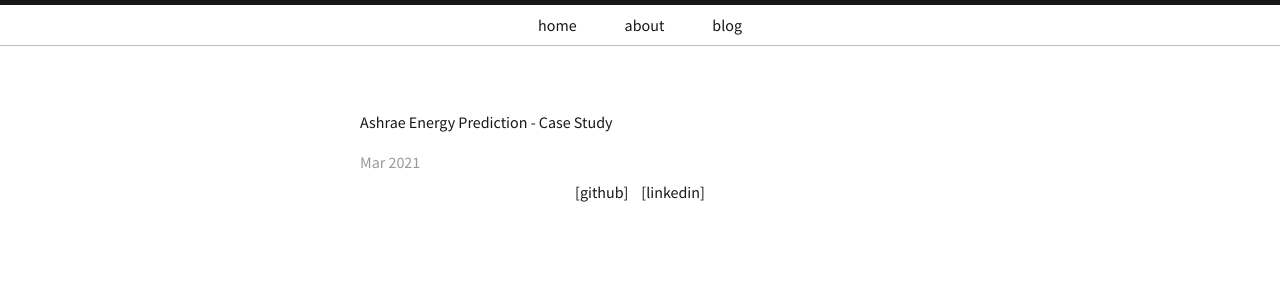
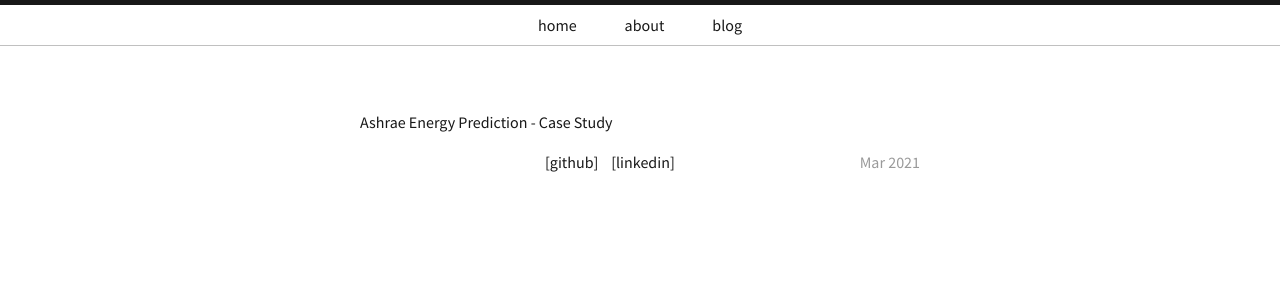
Before and after one commit to hssharadga/hssharadga.github.io, a Jekyll site: the page built from blog/index.html, in a window 1280 px wide. Shown: the top 300 px of the page. Built offline with Jekyll 4.4.1, drawn with Linux system fonts in a browser that asks for light colours; the list of posts is cut into pages by our own code.

Commit message:
Update _posts.scss

```diff
--- a/_sass/pages/_posts.scss
+++ b/_sass/pages/_posts.scss
@@ -28,6 +28,7 @@
 
 // Meta data line below post title
 .post-date {
-
+  display: flex;
+  float: right;
   color: $post-date-color;
 }
```
